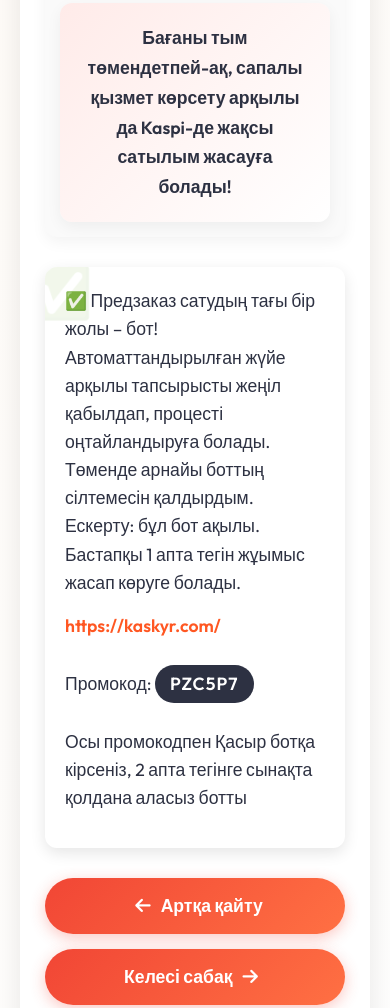
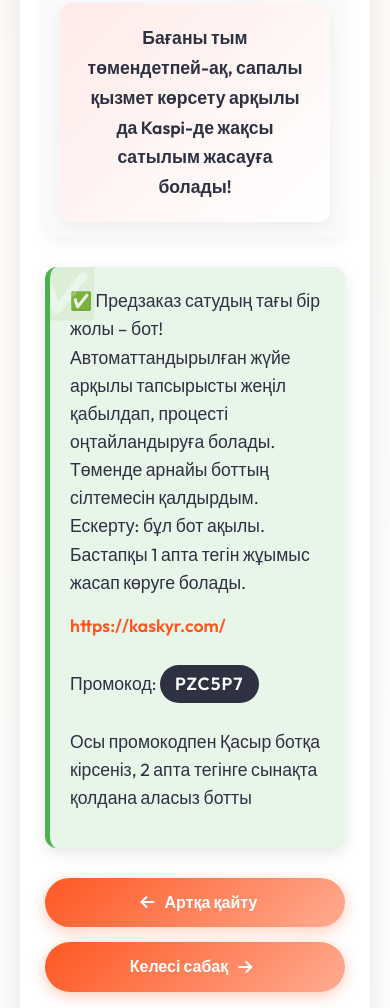
Before and after one commit to SDASH912/Folder, a plain HTML site: page n21.html in a window 390 px wide. Shown: the part 1938-2946 px from the top of the page. Drawn offline with Linux system fonts and the light colour scheme.

Commit message:
sdgsdgsg

```diff
--- a/n21.html
+++ b/n21.html
@@ -378,6 +378,185 @@
                 font-size: 0.9rem;
             }
         }
+
+
+
+        :root {
+            --primary: #FF5722;
+            --secondary: #FFAB91;
+            --dark: #2D3142;
+            --light: #FFF8F0;
+            --accent: #FF3D00;
+            --success: #4CAF50;
+            --success-light: #E8F5E9;
+        }
+
+        * {
+            margin: 0;
+            padding: 0;
+            box-sizing: border-box;
+            font-family: 'Outfit', sans-serif;
+        }
+
+        body {
+            background-color: var(--light);
+            display: flex;
+            flex-direction: column;
+            min-height: 100vh;
+            padding: 20px;
+        }
+
+        .video-title {
+            text-align: center;
+            margin: 20px 0;
+            font-size: 2.5rem;
+            color: var(--dark);
+            font-weight: 600;
+        }
+
+        .video-container {
+            position: relative;
+            width: 100%;
+            max-width: 1000px;
+            margin: 30px auto;
+            border-radius: 12px;
+            overflow: hidden;
+            box-shadow: 0 10px 30px rgba(0, 0, 0, 0.2);
+            background-color: #000;
+        }
+
+        .video-wrapper {
+            position: relative;
+            padding-bottom: 56.25%; /* 16:9 aspect ratio */
+            height: 0;
+            overflow: hidden;
+        }
+
+        .video-wrapper iframe {
+            position: absolute;
+            top: 0;
+            left: 0;
+            width: 100%;
+            height: 100%;
+            border: none;
+            border-radius: 12px;
+        }
+
+        .promo-box {
+            max-width: 1000px;
+            margin: 30px auto;
+            background-color: var(--success-light);
+            border-radius: 12px;
+            padding: 25px;
+            box-shadow: 0 5px 15px rgba(0, 0, 0, 0.1);
+            border-left: 5px solid var(--success);
+            position: relative;
+            overflow: hidden;
+        }
+
+        .promo-box::before {
+            content: "✅";
+            position: absolute;
+            top: -15px;
+            left: -15px;
+            font-size: 50px;
+            opacity: 0.1;
+            color: var(--success);
+        }
+
+        .promo-box p {
+            color: var(--dark);
+            font-size: 1.1rem;
+            line-height: 1.6;
+            margin-bottom: 15px;
+        }
+
+        .promo-box a {
+            color: var(--primary);
+            font-weight: 600;
+            text-decoration: none;
+            transition: all 0.3s ease;
+        }
+
+        .promo-box a:hover {
+            color: var(--accent);
+            text-decoration: underline;
+        }
+
+        .promo-code {
+            display: inline-block;
+            background-color: var(--dark);
+            color: white;
+            padding: 5px 15px;
+            border-radius: 50px;
+            font-weight: 600;
+            margin: 10px 0;
+            letter-spacing: 1px;
+        }
+
+        .navigation-buttons {
+            display: flex;
+            justify-content: space-between;
+            margin: 30px auto;
+            max-width: 1000px;
+            width: 100%;
+        }
+
+        .nav-button {
+            display: flex;
+            align-items: center;
+            justify-content: center;
+            padding: 12px 25px;
+            background: linear-gradient(135deg, var(--primary), var(--secondary));
+            color: white;
+            border: none;
+            border-radius: 50px;
+            font-size: 1rem;
+            font-weight: 600;
+            cursor: pointer;
+            transition: all 0.3s ease;
+            box-shadow: 0 4px 15px rgba(255, 87, 34, 0.3);
+            text-decoration: none;
+        }
+
+        .nav-button:hover {
+            transform: translateY(-3px);
+            box-shadow: 0 8px 25px rgba(255, 87, 34, 0.4);
+        }
+
+        .nav-button i {
+            margin: 0 8px;
+        }
+
+        .back-button i {
+            margin-right: 10px;
+        }
+
+        .next-button i {
+            margin-left: 10px;
+        }
+
+        @media (max-width: 768px) {
+            .video-title {
+                font-size: 1.8rem;
+                margin: 15px 0;
+            }
+
+            .promo-box {
+                padding: 20px;
+            }
+
+            .navigation-buttons {
+                flex-direction: column;
+                gap: 15px;
+                align-items: center;
+            }
+
+            .nav-button {
+                width: 100%;
+                max-width: 300px;
+            }
+        }
     </style>
 </head>
 <body>
```
